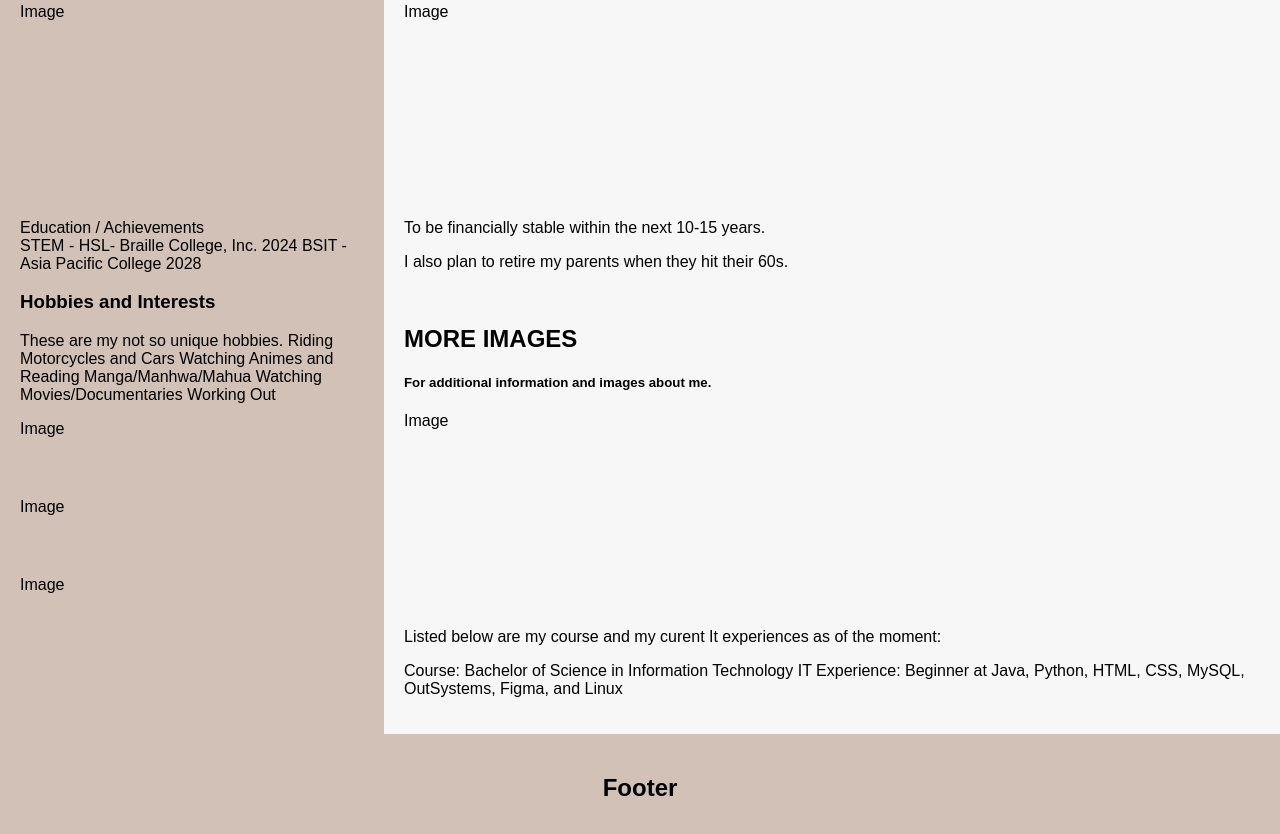
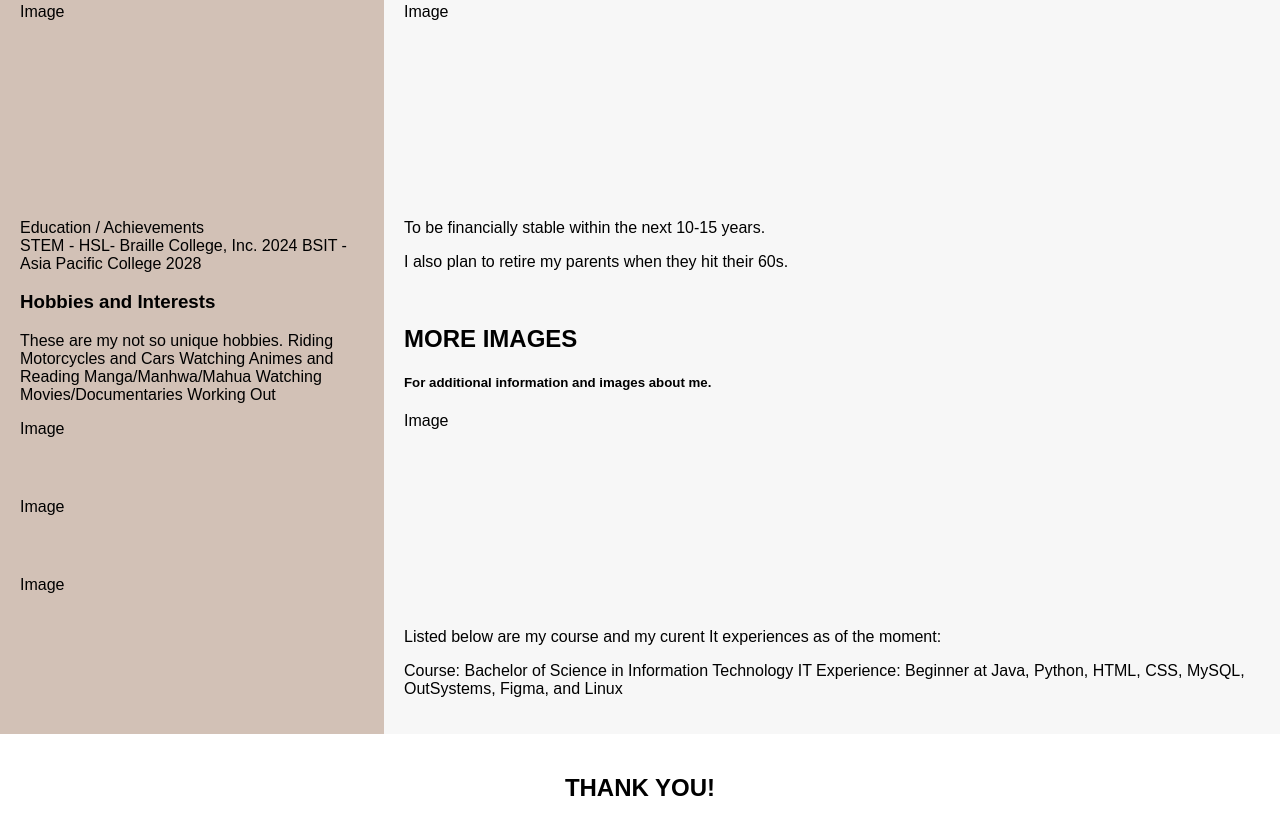
Before and after one commit to ushmaryosep/WEBPROG-IT242-HTML-Lessons, a plain HTML site: page introduction/index.html in a window 1280 px wide. Shown: the part 429-1263 px from the top of the page. Drawn offline with Linux system fonts and the light colour scheme.

Commit message:
EDITED V2

```diff
--- a/introduction/index.html
+++ b/introduction/index.html
@@ -67,7 +67,7 @@ header {
 footer {
   padding: 20px;
   text-align: center;
-  background: #D2C1B6;
+  background: #ffffff;
 }
 
 /* Responsive layout - when the screen is less than 700px wide, make the two columns stack on top of each other instead of next to each other */
@@ -130,7 +130,7 @@ footer {
 
 <!-- Footer -->
 <footer>
-  <h2>Footer</h2>
+  <h2>THANK YOU!</h2>
 </footer>
 
 </body>
```
